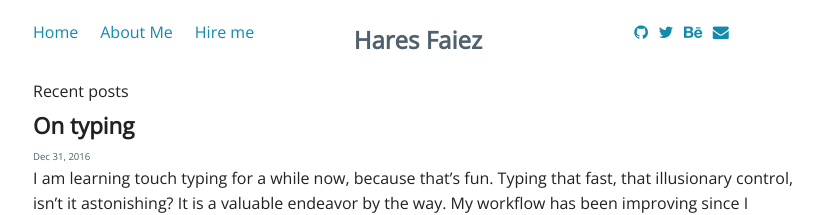
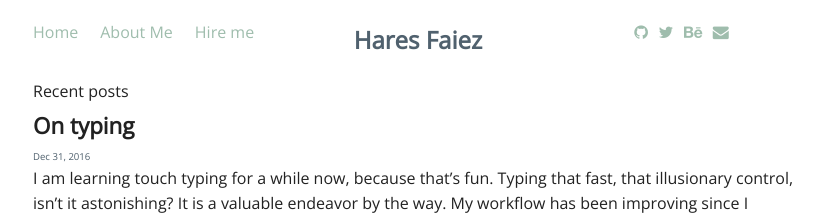
Before and after one commit to haresfaiez/haresfaiez.github.io, a Jekyll site: the page built from index.html, in a window 1280 px wide. Shown: the top 215 px of the page, without its empty margins (222-1052 px from the left). Built offline with Jekyll 4.4.1, drawn with Linux system fonts in a browser that asks for light colours; some web fonts are replaced.

Commit message:
Change the anchor color

```diff
--- a/_sass/custom/_color.scss
+++ b/_sass/custom/_color.scss
@@ -1,5 +1,5 @@
 // foundation
-$primary-color	      : #128AAB;
+$primary-color	      : #9FBDAD;
 
 // custom colors
 $primary-color_light  : #bdbdbd;
```
